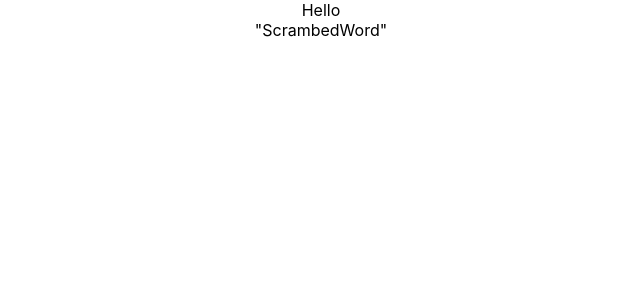
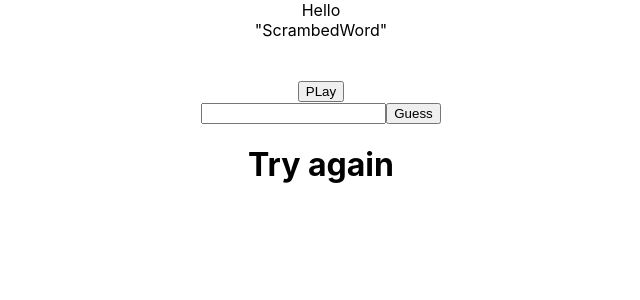
Before and after one commit to antunishdPursuit/word-scramble, a React (Create React App) app: page / in a window 1280 px wide. Shown: the top 300 px of the page, without its empty margins (319-959 px from the left). Built offline with nearby package versions, Linux system fonts and the light colour scheme; no server answers.

Commit message:
Add Scramble functionality, add word Checker

```diff
--- /dev/null
+++ b/src/components/Fetch.js
@@ -0,0 +1,15 @@
+import React from 'react';
+import words from './WordsDb';
+const API = process.env.REACT_APP_API_URL
+
+let word = words[0]
+// console.log(API)
+
+
+function fetchWord(){
+  fetch(`${API}/${word}`)
+  .then(response => response.json())
+  .then(data => {return data})
+  .catch(error => console.error(error));
+}
+export default fetchWord;
--- a/src/components/ScrambledWord.js
+++ b/src/components/ScrambledWord.js
@@ -1,9 +1,88 @@
-import words from "./WordsDb";
+import fetchWord from "./Fetch";
+import { useEffect, useState } from "react";
+import words from './WordsDb';
+
+const API = process.env.REACT_APP_API_URL
 
 function ScrambledWord () {
+  const [wordDefinition, setwordDefinition] = useState(null)
+  const [isLoading, setIsLoading] = useState(false);
+  const [won, setWon] = useState(false);
+  const [todayWord, setTodayWord] = useState('');
+
+  useEffect(() => {
+
+      fetch(`${API}/${todayWord}`)
+      .then(response => response.json())
+      .then(data => {
+        setwordDefinition(data)
+        setIsLoading(true)
+      })
+      .catch(error => console.error(error));
+  }, [API, todayWord]);
+
+
+  function scramble (word) {
+    let wordArr = word.split('')
+    let newArr = []
+
+    for (let i=0; i< word.length; i++ ){
+      let letter = wordArr[Math.floor(Math.random() * wordArr.length)]
+      let index = wordArr.indexOf(letter)
+      wordArr.splice(index,1)
+      newArr.push(letter)
+    }
+    return newArr.join('')
+  }
+
+  function todaysWord() {
+    let dateRightNow = new Date
+    let todaysDate = dateRightNow.getDate()
+    let todaysWord = words[todaysDate % words.length]
+    setTodayWord(todaysWord)
+  }
+  function CheckWord(event) {
+    event.preventDefault()
+    let wrongList = []
+    console.log(event.target.DailyWord.value)
+    console.log(todayWord)
+    if(todayWord === event.target.DailyWord.value){
+      setWon(true)
+    } else {
+      wrongList.push(event.target.DailyWord.value)
+      wrongList()
+    }
+  }
+
+  function wrongList(arr) {
+
+  }
+
   return (
     <div>
       "ScrambedWord"
+      <h1>
+        {isLoading ? scramble(wordDefinition[0].word) : <h2></h2> }
+      </h1>
+      <button
+        type="submit"
+        onClick={todaysWord}
+        >PLay</button>
+
+        <br></br>
+
+        <form onSubmit={CheckWord}>
+          <input
+          id="DailyWord"
+          type="search"
+          ></input>
+
+          <button
+          type="submit"
+          >Guess</button>
+        </form>
+        <h1>{won ? "You did it " : "Try again"}</h1>
+      {/* {console.log(wordDefinition[0].meanings[0].definitions[0].definition)} */}
     </div>
   )
 }
```
